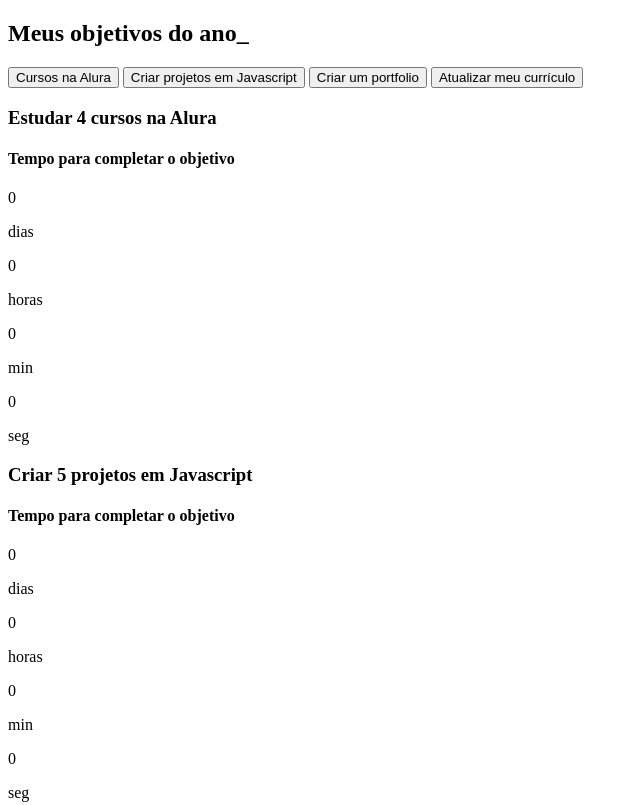
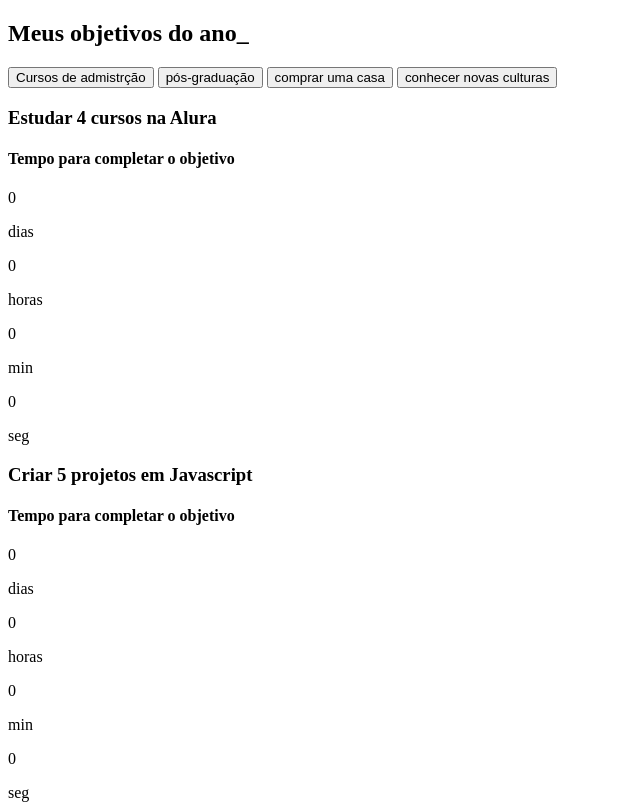
Before and after one commit to kellymaria16/2tri, a plain HTML site: page index.html in a window 1280 px wide. Shown: the top 805 px of the page, without its empty margins (0-640 px from the left). Drawn offline with Linux system fonts and the light colour scheme.

Commit message:
Update index.html

```diff
--- a/index.html
+++ b/index.html
@@ -13,10 +13,10 @@
         <h2 class="titulo-principal">Meus objetivos do ano<span>_</span></h2>
         <div class="conteudo">
             <div class="botoes">
-                <button class="botao ativo">Cursos na Alura</button>
-                <button class="botao">Criar projetos em Javascript</button>
-                <button class="botao">Criar um portfolio</button>
-                <button class="botao">Atualizar meu currículo</button>
+                <button class="botao ativo">Cursos de admistrção</button>
+                <button class="botao">pós-graduação</button>
+                <button class="botao">comprar uma casa</button>
+                <button class="botao">conhecer novas culturas</button>
             </div>
             <div class="abas-textos">
                 <div class="aba-conteudo ativo">
```
